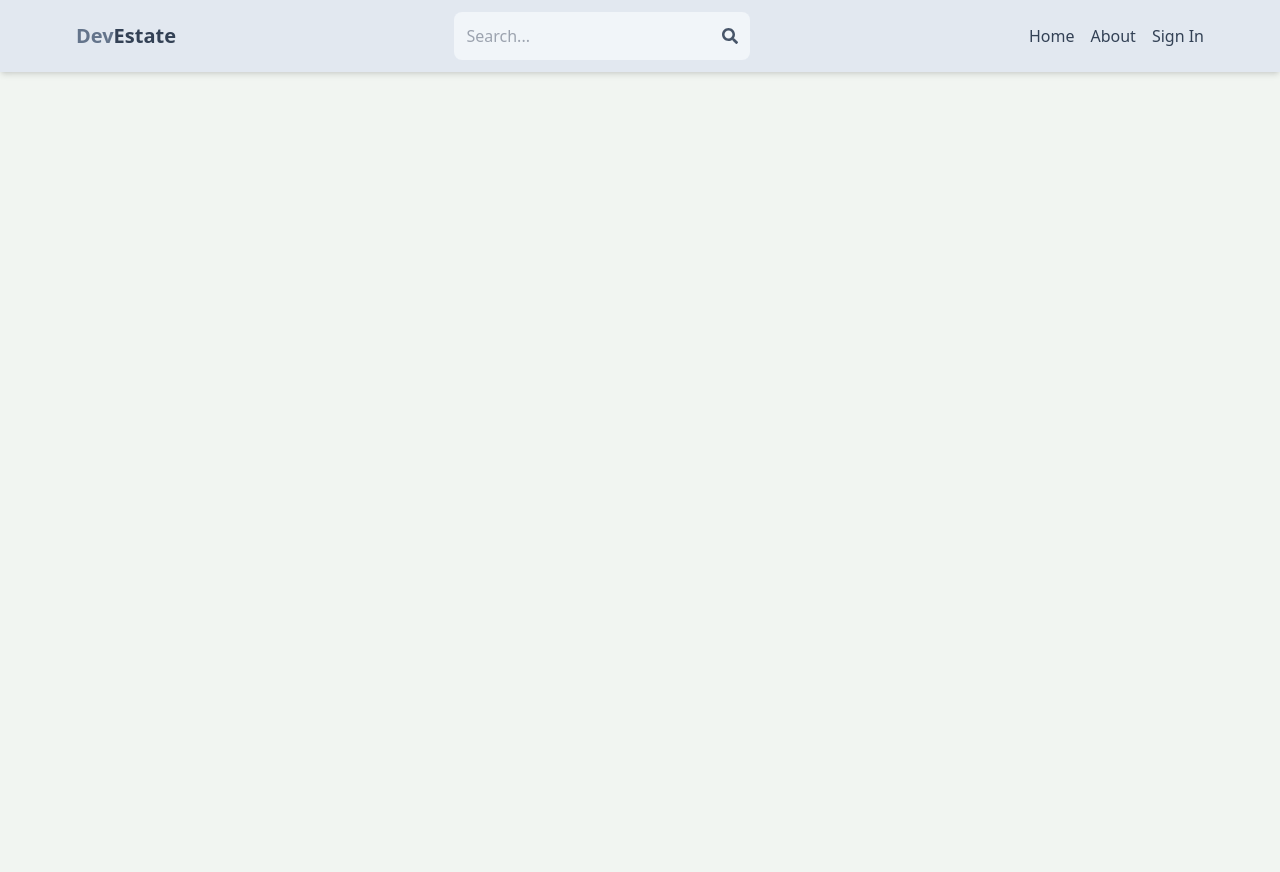
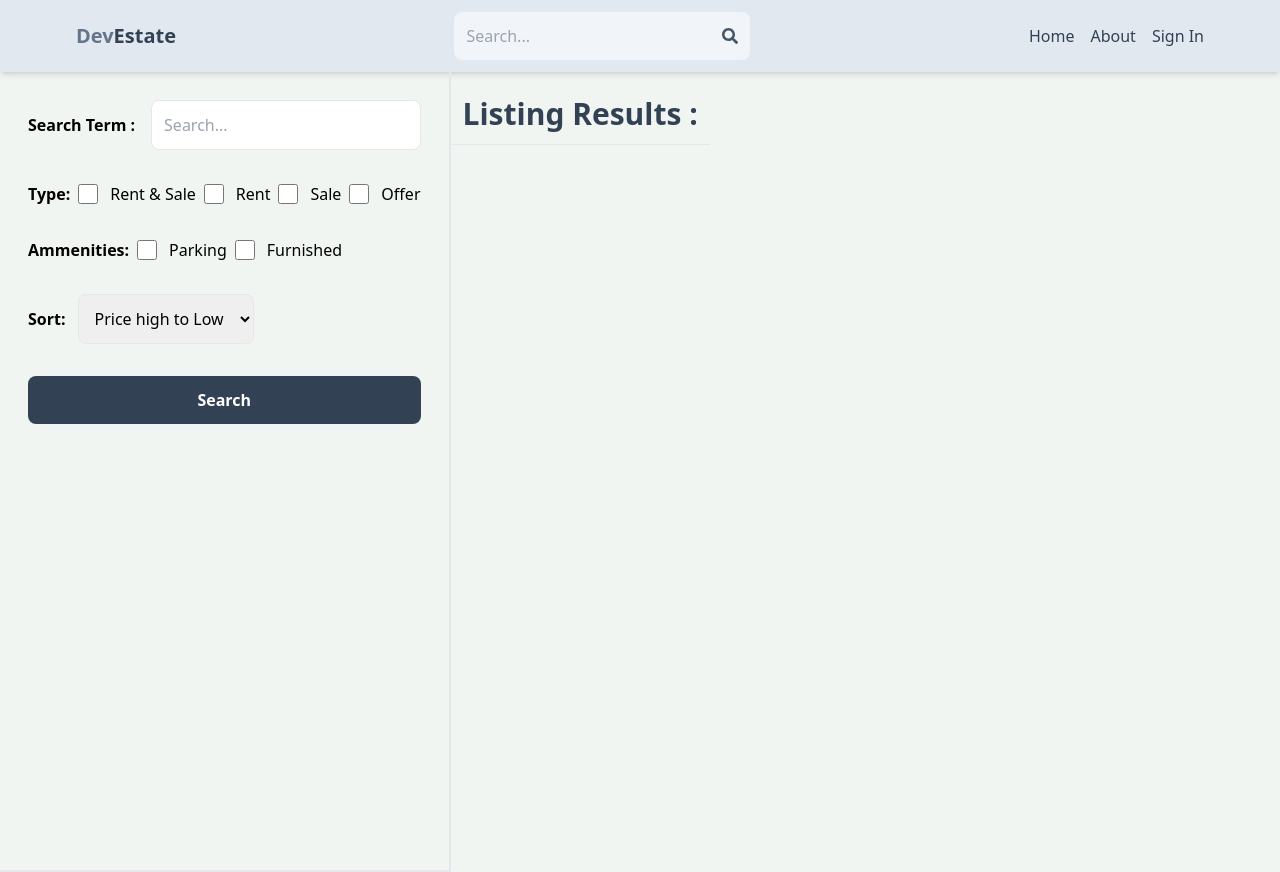
Before and after one commit to deep2537/real-estate-Listing, a React (Vite) app in the folder client/: page /search in a window 1280 px wide. Before the commit the page ends 800 px from the top, so only its background shows below. Built offline with nearby package versions, Linux system fonts and the light colour scheme.

Commit message:
create search page UI

```diff
--- a/client/src/App.jsx
+++ b/client/src/App.jsx
@@ -10,6 +10,7 @@ import PrivateRoute from "./components/PrivateRoute";
 import CreateListing from "./pages/createlisting";
 import UpdateListing from "./pages/UpdateListing";
 import Listing from "./pages/Listing";
+import Search from "./pages/Search";
 const App = () => {
   return (
     <BrowserRouter>
@@ -19,6 +20,7 @@ const App = () => {
         <Route path="/signin" element={<SignIn />} />
         <Route path="/signup" element={<SignUp />} />
         <Route path="/about" element={<About />} />
+        <Route path="/search" element={<Search/>} />
         <Route path="/listing/:listingId" element={<Listing/>} />
         <Route element={<PrivateRoute />}>
           <Route path="/profile" element={<Profile />} />
--- /dev/null
+++ b/client/src/pages/Search.jsx
@@ -0,0 +1,61 @@
+import React from 'react'
+
+const Search = () => {
+  return (
+    <div className='flex flex-col md:flex-row'>
+        <div className="p-7 border-b-2 md:border-r-2 md:min-h-screen">
+            <form action="" className='flex flex-col gap-8'>
+                <div className="flex items-center gap-4 ">
+                    <label  className='whitespace-nowrap font-semibold'>Search Term :</label>
+                    <input type='text' id='searchTerm' placeholder='Search...' className='border rounded-lg p-3 w-full'/>
+                </div>
+                <div className="flex gap-2 flex-wrap items-center">
+                    <label className='font-semibold'>Type:</label>
+                    <div className="flex gap-3">
+                        <input type="checkbox" id="all"className='w-5' />
+                        <span className="">Rent & Sale</span>
+                    </div>
+                    <div className="flex gap-3">
+                        <input type="checkbox" id="rent"className='w-5' />
+                        <span className="">Rent</span>
+                    </div>
+                    <div className="flex gap-3">
+                        <input type="checkbox" id="sale"className='w-5' />
+                        <span className="">Sale</span>
+                    </div>
+                    <div className="flex gap-3">
+                        <input type="checkbox" id="offer"className='w-5' />
+                        <span className="">Offer</span>
+                    </div>
+                </div>
+                <div className="flex gap-2 flex-wrap items-center">
+                    <label className='font-semibold'>Ammenities:</label>
+                    <div className="flex gap-3">
+                        <input type="checkbox" id="parking"className='w-5' />
+                        <span className="">Parking</span>
+                    </div>
+                    <div className="flex gap-3">
+                        <input type="checkbox" id="furnished"className='w-5' />
+                        <span className="">Furnished</span>
+                    </div>
+                </div>
+                <div className='flex items-center gap-3'>
+                    <label className='font-semibold'>Sort:</label>
+                    <select  id="sort_order" className='border rounded-lg p-3'>
+                        <option >Price high to Low</option>
+                        <option >Price Low to high </option>
+                        <option >Latest</option>
+                        <option >Oldest</option>
+                    </select>
+                </div>
+                <button className='text-white p-3 rounded-lg bg-slate-700 hover:opacity-80 font-semibold'>Search</button>
+            </form>
+        </div>
+        <div className="">
+            <h1 className='text-3xl font-semibold border-b p-3 text-slate-700 mt-3'>Listing Results :</h1>
+        </div>
+    </div>
+  )
+}
+
+export default Search
```
